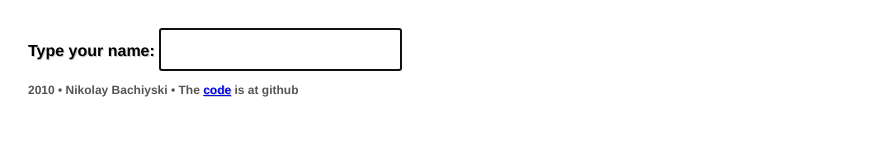
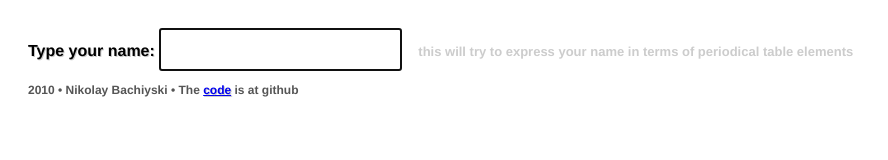
Before and after one commit to nb/periodic-name, a plain HTML site: page index.html in a window 1280 px wide. Shown: the whole page, without its empty margins (0-888 px from the left). Drawn offline with nearby package versions, Linux system fonts and the light colour scheme.

Commit message:
Add a notice what typing in the input is going to do

```diff
--- a/index.html
+++ b/index.html
@@ -75,6 +75,12 @@ hero
                 font-size: 12px;
                 text-shadow: none;
                 color: #555;
+            }
+            #desc {
+                text-shadow: none;
+                font-size: 13px;
+                color: #ccc;
+                margin-left: 16px;
             }
         </style>
         <script src="http://ajax.googleapis.com/ajax/libs/jquery/1.4.2/jquery.min.js" type="text/javascript" charset="utf-8"></script>
@@ -162,7 +168,7 @@ hero
         <p id="loading">Loading&hellip;</p>
         <div id="choose">
             <label for="name">Type your name:</label>
-            <input type="text" id="name" name="name" />
+            <input type="text" id="name" name="name" /><span id="desc">this will try to express your name in terms of periodical table elements</span>
             <div id="results"></div>
             <div style="clear: both;"></div>
         </div>
```
